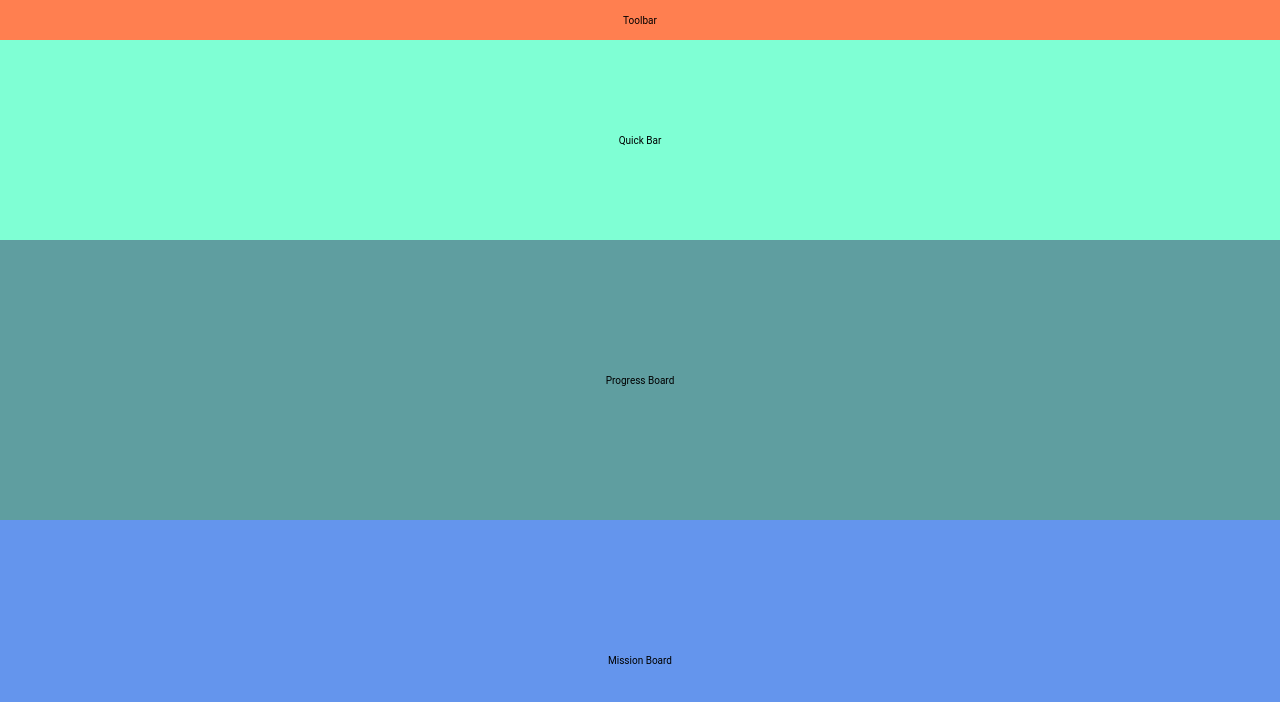
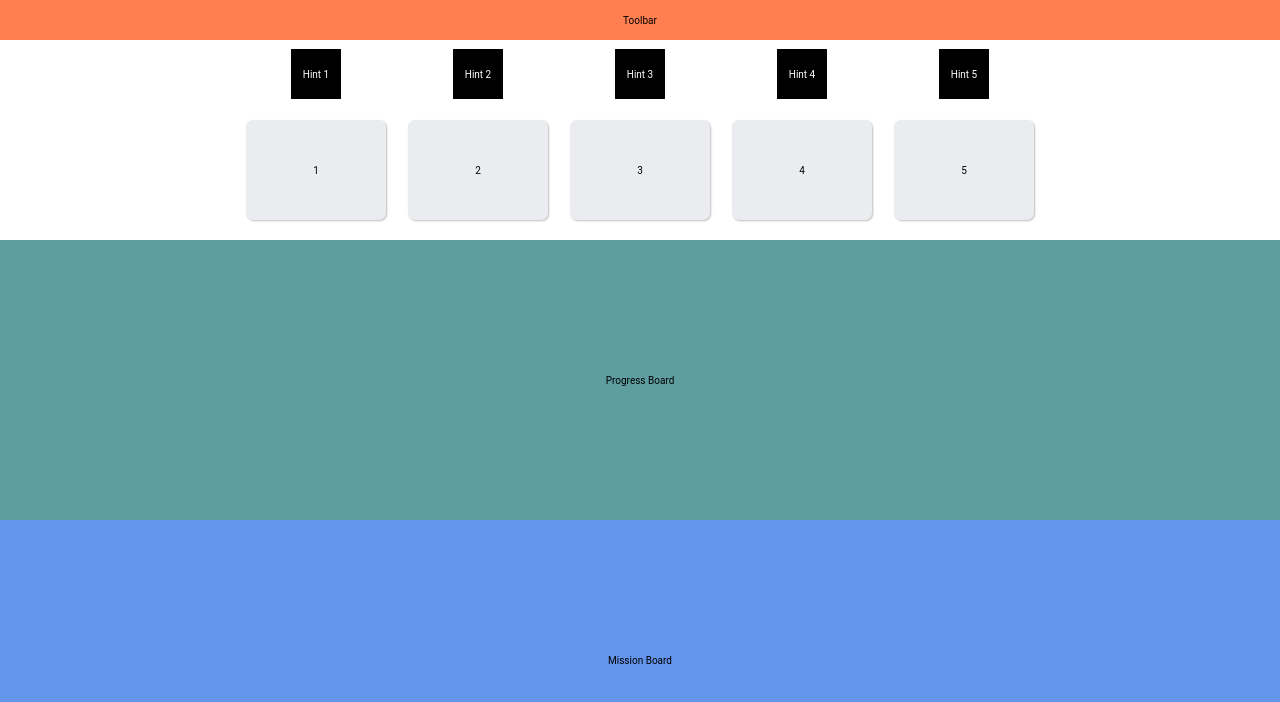
Before and after one commit to sailor95/progress-app, a React (Create React App) app in the folder fe/: page / in a window 1280 px wide. Shown: the top 702 px of the page. Built offline with nearby package versions, Linux system fonts and the light colour scheme.

Commit message:
Boilerplate QuickButtons

```diff
--- a/fe/src/components/main-sections/QuickBar/QuickBar.tsx
+++ b/fe/src/components/main-sections/QuickBar/QuickBar.tsx
@@ -3,7 +3,33 @@ import React from 'react'
 import styles from './styles.module.scss'
 
 const QuickBar = () => {
-  return <div className={styles.container}>Quick Bar</div>
+  return (
+    <div className={styles.container}>
+      <div className={styles.quickBtns}>
+        <div className={styles.btnContainer}>
+          <div className={styles.btnHint}>Hint 1</div>
+          <div className={styles.quickBtn}>1</div>
+        </div>
+        <div className={styles.btnContainer}>
+          <div className={styles.btnHint}>Hint 2</div>
+          <div className={styles.quickBtn}>2</div>
+        </div>
+        <div className={styles.btnContainer}>
+          <div className={styles.btnHint}>Hint 3</div>
+          <div className={styles.quickBtn}>3</div>
+        </div>
+        <div className={styles.btnContainer}>
+          <div className={styles.btnHint}>Hint 4</div>
+          <div className={styles.quickBtn}>4</div>
+        </div>
+        <div className={styles.btnContainer}>
+          <div className={styles.btnHint}>Hint 5</div>
+          {/* TODO: Add hint for the keyboard hotkey here */}
+          <div className={styles.quickBtn}>5</div>
+        </div>
+      </div>
+    </div>
+  )
 }
 
 export default QuickBar
--- a/fe/src/components/main-sections/QuickBar/styles.module.scss
+++ b/fe/src/components/main-sections/QuickBar/styles.module.scss
@@ -6,5 +6,37 @@
   height: 25vh;
   min-height: 50px;
   min-height: 200px;
-  background-color: aquamarine;
 }
+
+.quickBtns {
+  @include flex-all-center;
+}
+
+.btnContainer {
+  @include flex-all-center;
+  flex-direction: column;
+}
+
+.btnHint {
+  @include flex-all-center;
+  height: 50px;
+  width: 50px;
+  background-color: black;
+  color: white;
+  margin-bottom: 10px;
+}
+
+.quickBtn {
+  @include flex-all-center;
+  height: 100px;
+  width: 140px;
+  border-radius: 7px;
+  background-color: #ebecf0;
+  box-shadow: 1px 1px 2px rgba($color: #000000, $alpha: 0.25);
+  cursor: pointer;
+  margin: 11px;
+
+  &:hover {
+    background-color: #c4c4c4;
+  }
+}
```
